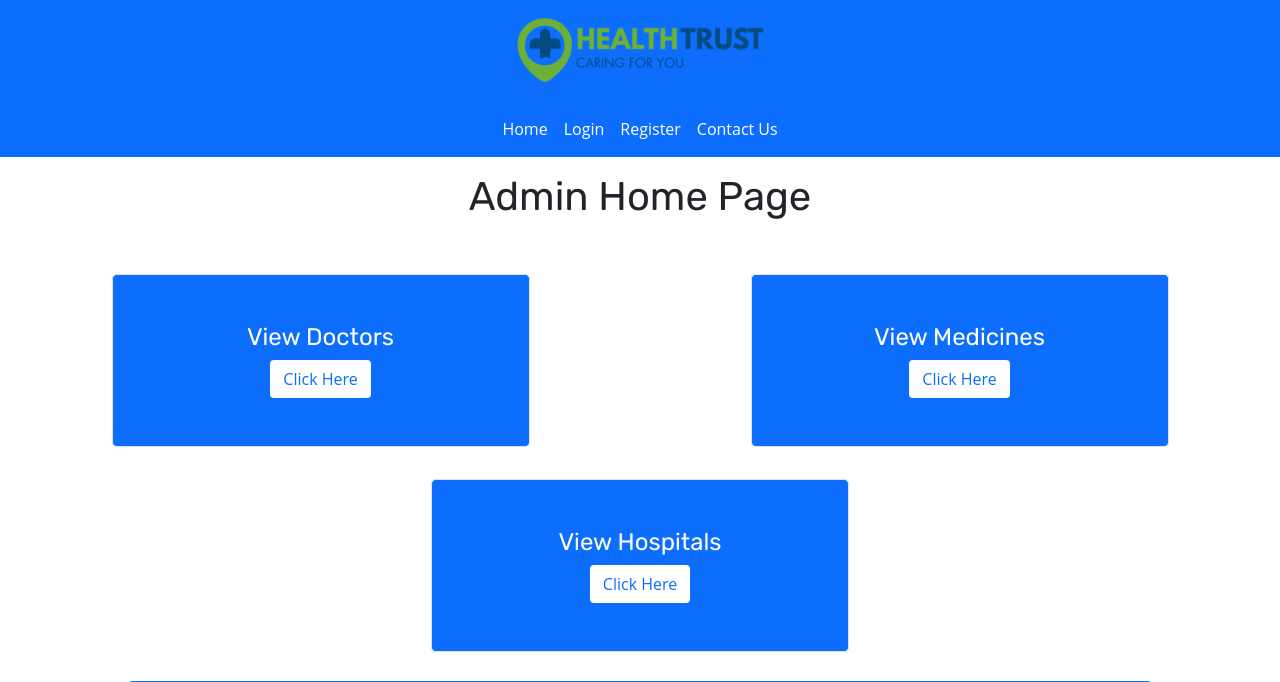
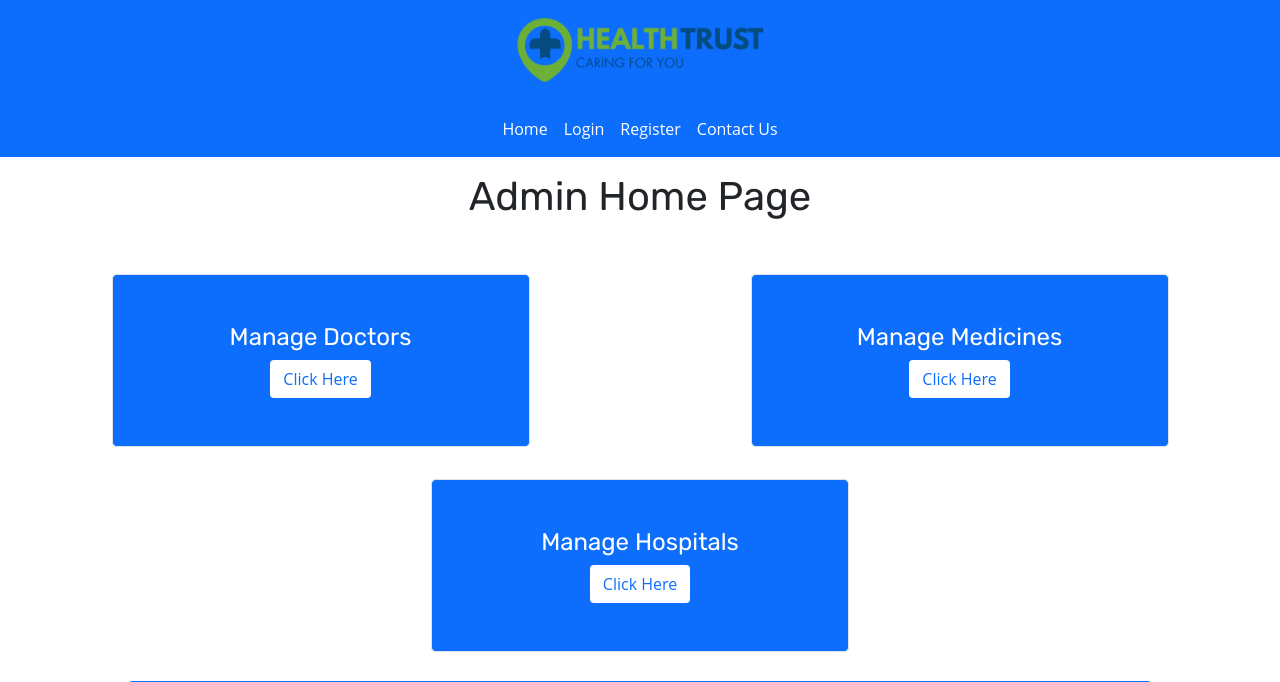
Before and after one commit to mfronistas/HealthTrustApp, a Flask app: template templates/adminhome.html in a window 1280 px wide. Shown: the top 682 px of the page. Run offline with Flask 2, Linux system fonts and the light colour scheme; the template is opened without the code that fills it, so the values that code supplies are empty; some web fonts are replaced.

Commit message:
Changed names to manage instead of add, routed the manage docs to method view_all_doctors

```diff
--- a/templates/adminhome.html
+++ b/templates/adminhome.html
@@ -8,19 +8,19 @@
 <div class="row align-items-md-stretch padding">
 <div class="p-3 mx-auto text-center text-white" style="width:450px">
     <div class="h-100 p-5 bg-primary border rounded-3">
-      <h4>View Doctors</h4>
-      <a class="btn bg-white text-primary" href="{{ url_for('admin.add_doctor') }}" >Click Here</a>
+      <h4>Manage Doctors</h4>
+      <a class="btn bg-white text-primary" href="{{ url_for('admin.view_all_doctors') }}" >Click Here</a>
     </div>
   </div>
     <div class="p-3 mx-auto text-center text-white" style="width:450px">
     <div class="h-100 p-5 bg-primary border rounded-3">
-      <h4>View Medicines</h4>
+      <h4>Manage Medicines</h4>
       <a class="btn bg-white text-primary" href="{{ url_for('admin.add_medicine') }}" >Click Here</a>
     </div>
   </div>
     <div class="p-3 mx-auto text-center text-white" style="width:450px">
     <div class="h-100 p-5 bg-primary border rounded-3">
-      <h4>View Hospitals</h4>
+      <h4>Manage Hospitals</h4>
       <a class="btn bg-white text-primary" href="{{ url_for('admin.add_hospital') }}" >Click Here</a>
     </div>
   </div>
```
